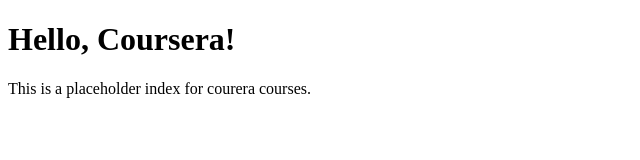
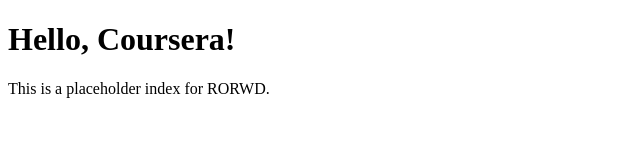
Before and after one commit to jess4all/coursera, a plain HTML site: page index.html in a window 1280 px wide. Shown: the full height of the page, 0-640 px from the left. Drawn offline with Linux system fonts and the light colour scheme.

Commit message:
Add files via upload

```diff
--- a/index.html
+++ b/index.html
@@ -8,6 +8,6 @@
 
 <body>
   <h1>Hello, Coursera!</h1>
-  <p>This is a placeholder index for courera courses.</p>
+  <p>This is a placeholder index for RORWD.</p>
 </body>
 </html>
```
